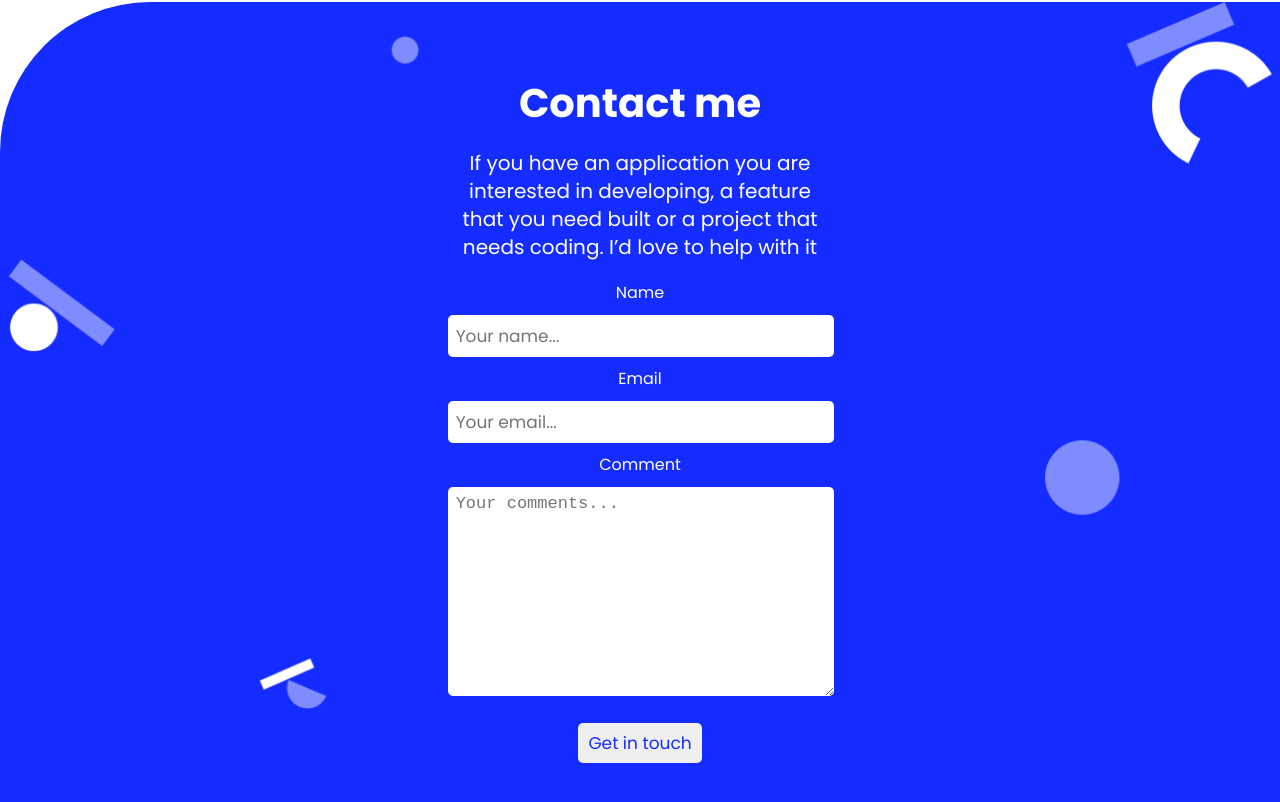
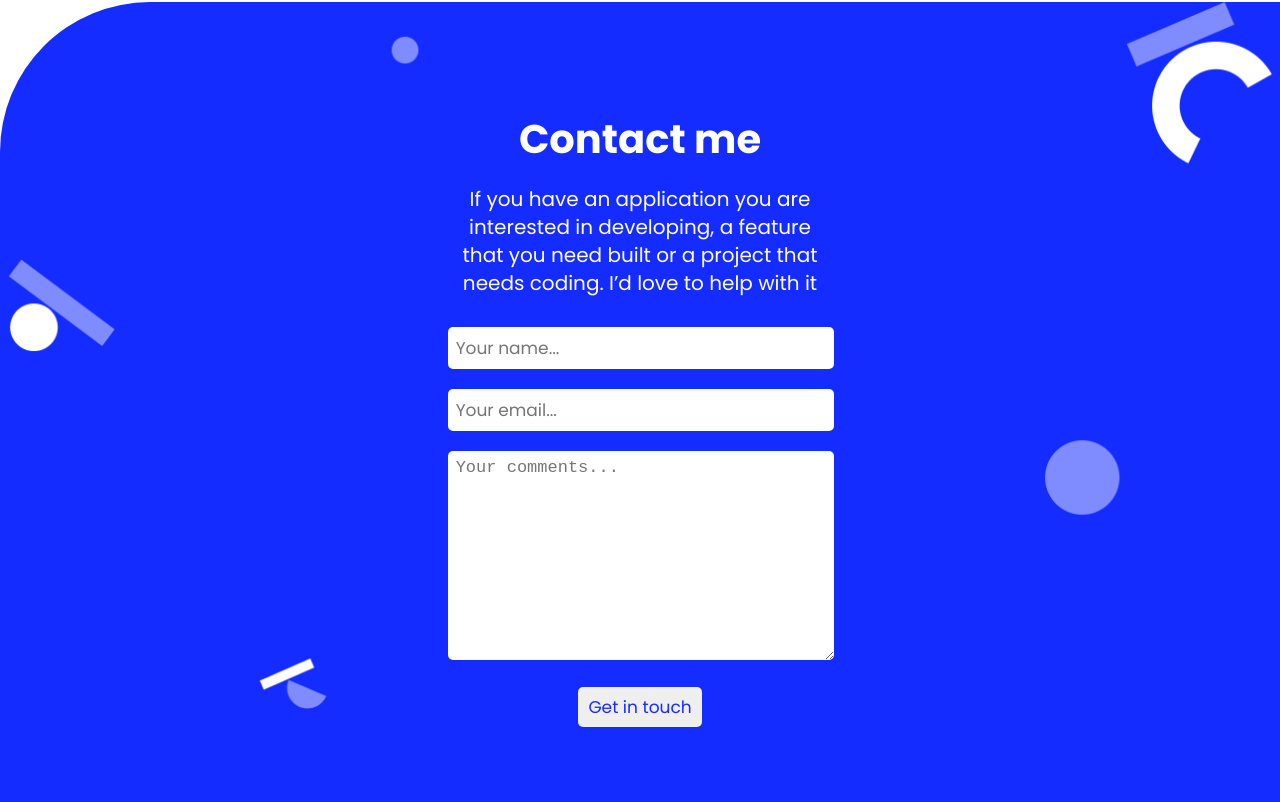
Before and after one commit to Elhambasir/MyPortfolio, a website: page index.html in a window 1280 px wide. Shown: the part 3774-4576 px from the top of the page. Drawn offline with Linux system fonts and the light colour scheme.

```diff
--- a/index.html
+++ b/index.html
@@ -212,11 +212,8 @@
                         project that needs coding. I’d love to help with it
                     </p>
                     <form action="https://formspree.io/f/xyyawpdk" method="post">
-                        <label for="name">Name</label>
                         <input type="text" name="name" required placeholder="Your name..." id="name" maxlength="30">
-                        <label for="email">Email</label>
                         <input type="email" name="email" required id="email" placeholder="Your email...">
-                        <label for="comment">Comment</label>
                         <textarea name="comment" id="comment" required cols="30" rows="10" placeholder="Your comments..."
                             maxlength="500"></textarea>
                         <input type="submit" value="Get in touch">
```
